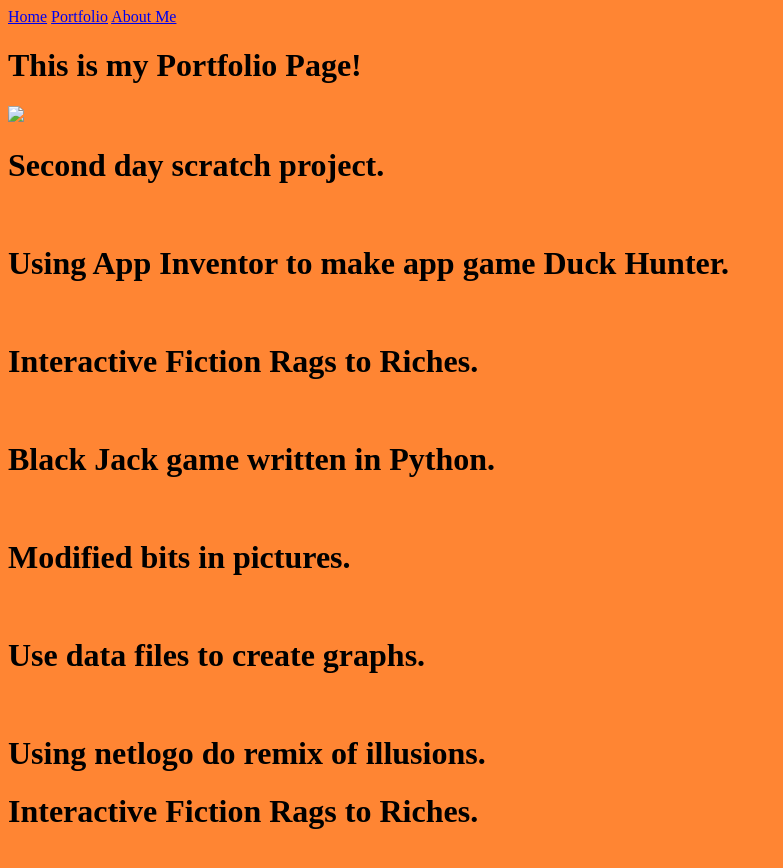
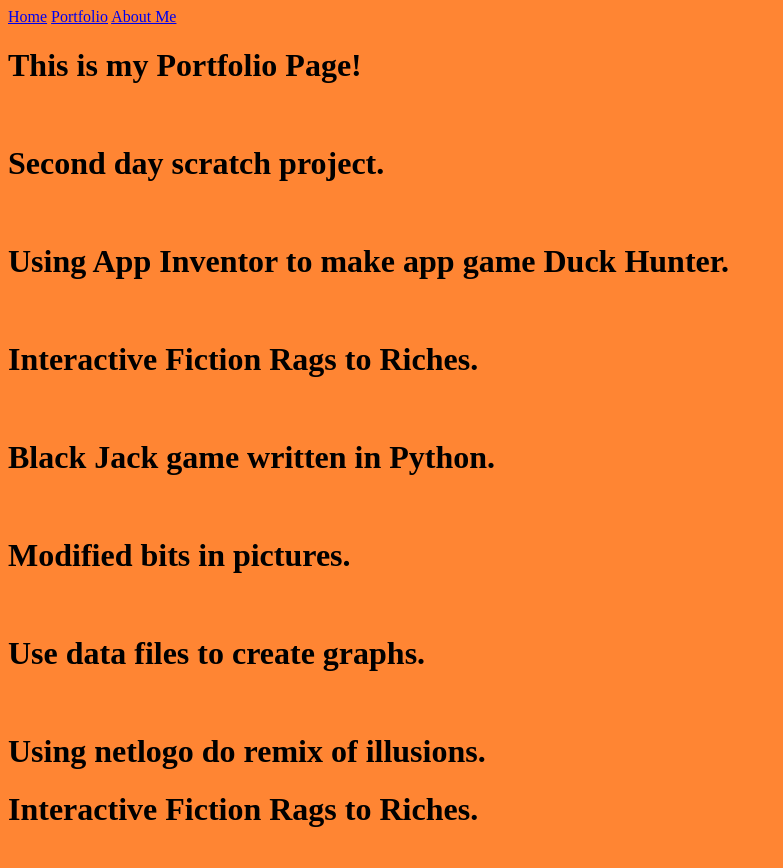
Before and after one commit to shreyasrajesh0917/OldPortfolioWebsite, a plain HTML site: page portfolio.html in a window 1280 px wide. Shown: the whole page, without its empty margins (0-783 px from the left). Drawn offline with Linux system fonts and the light colour scheme.

Commit message:
Update portfolio.html

```diff
--- a/portfolio.html
+++ b/portfolio.html
@@ -9,7 +9,6 @@
     <a href="portfolio.html">Portfolio</a>
     <a href="aboutme.html">About Me</a>
     <h1>This is my Portfolio Page!</h1>
-    <img src="images/portfolio.jpg" height="250">
     <br>
     <h1>   Second day scratch project.</h1>
     <br>
```
